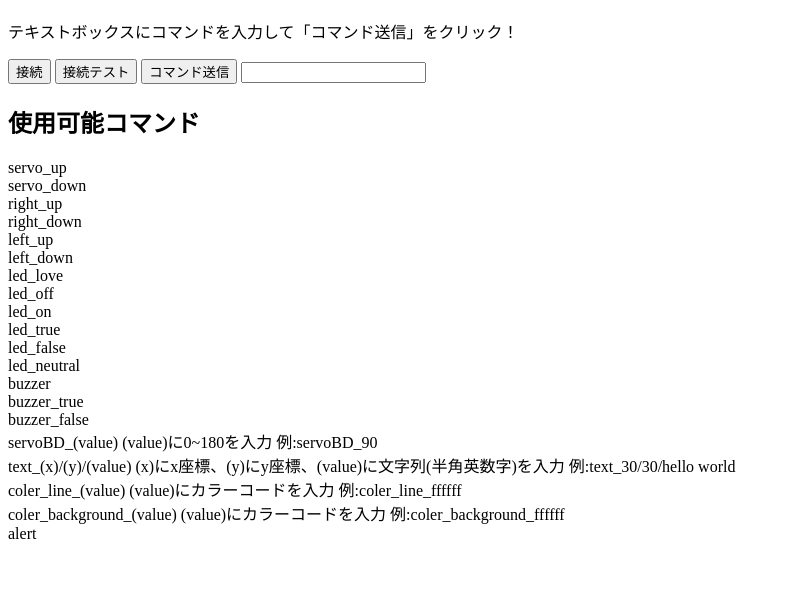
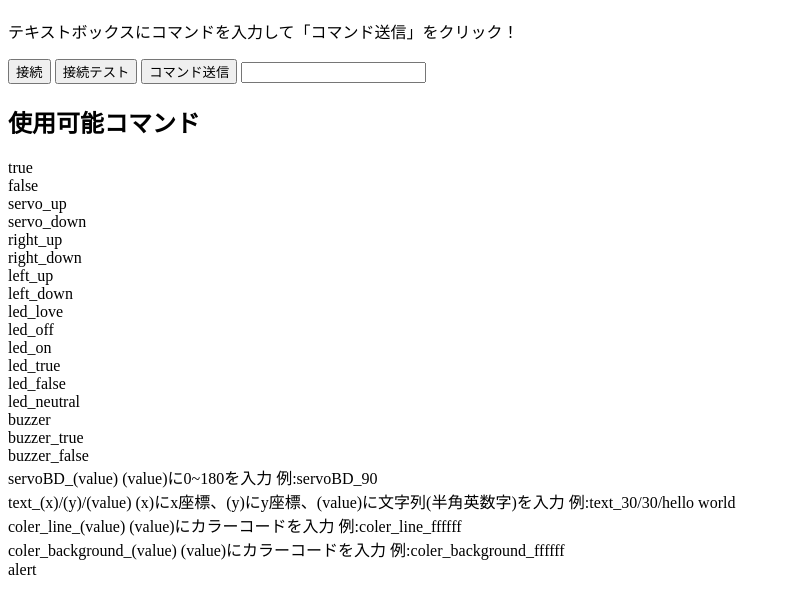
Before and after one commit to tairyou/remote, a plain HTML site: page index.html in a window 1280 px wide. Shown: the part 70-684 px from the top of the page, without its empty margins (0-790 px from the left). Drawn offline with Linux system fonts and the light colour scheme; no server answers.

Commit message:
Update index.html

```diff
--- a/index.html
+++ b/index.html
@@ -15,7 +15,10 @@
     <button id="write02">コマンド送信</button>
     <input type="text" id="comand">
     <h2>使用可能コマンド</h2>
-    <p>servo_up<br>
+    <p>
+      true<br>
+      false<br>
+      servo_up<br>
       servo_down<br>
       right_up<br>
       right_down<br>
```
